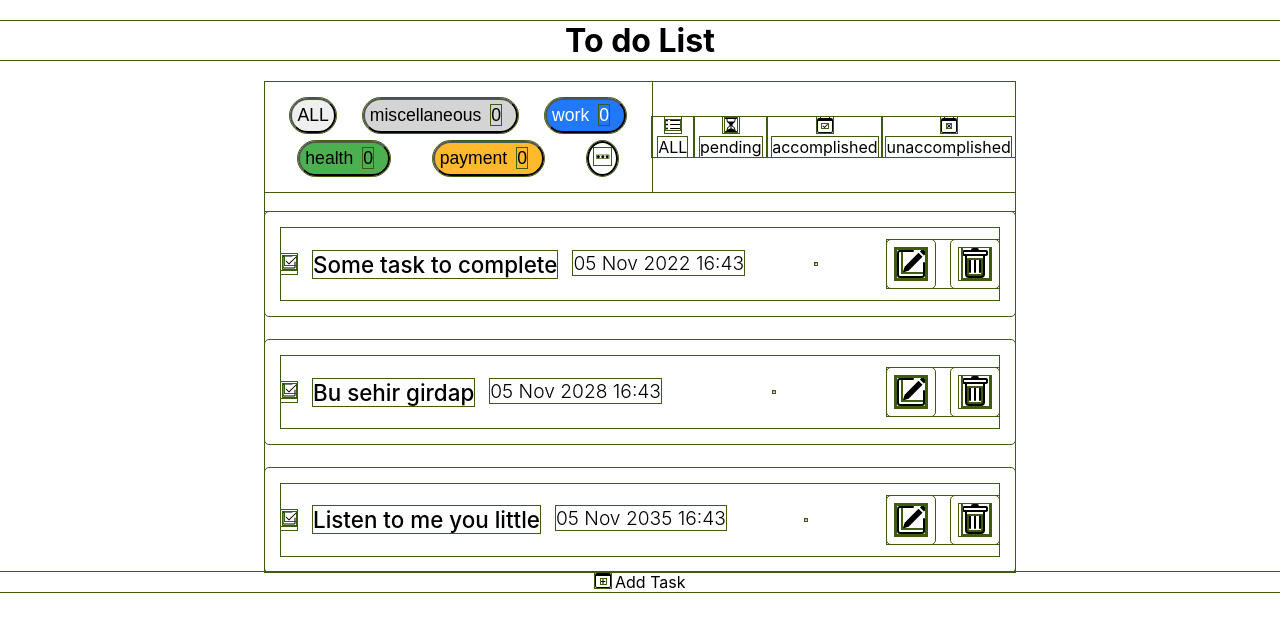
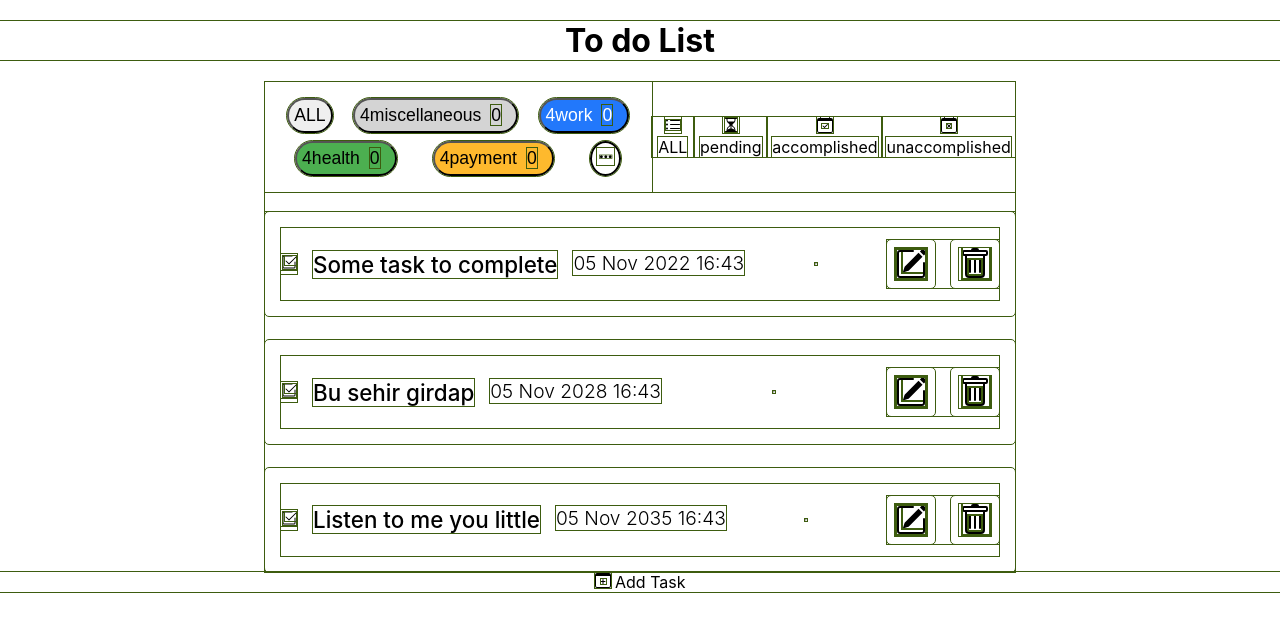
Before and after one commit to neo-the-coder/to-do-app, a React (Create React App) app in the folder to-do-app/: page / in a window 1280 px wide. Shown: the top 632 px of the page. Built offline with nearby package versions, Linux system fonts and the light colour scheme.

Commit message:
Add filtering to categories

```diff
--- a/to-do-app/src/app/store.js
+++ b/to-do-app/src/app/store.js
@@ -1,10 +1,12 @@
 import {configureStore} from '@reduxjs/toolkit';
 import todoReducer from '../slices/todoSlice';
 import categoryReducer from '../slices/categorySlice';
+import filterReducer from '../slices/filterSlice';
 
 export const store = configureStore({
     reducer: {
         todo: todoReducer,
-        category: categoryReducer
+        category: categoryReducer,
+        filter: filterReducer
     }
 })
--- a/to-do-app/src/components/AppBlock.js
+++ b/to-do-app/src/components/AppBlock.js
@@ -1,14 +1,17 @@
 import React from 'react'
 import { useSelector } from 'react-redux';
+import { filterData } from '../helpers/filterExample';
 import styles from '../styles/AppBlock.module.scss';
 import TodoItem from './TodoItem';
 
 function AppBlock({taskWindowOpen, setTaskWindowOpen}) {
     const todoList = useSelector(state => state.todo.todoList);
-    //console.log('current todoList -->', todoList)
+    const filters = useSelector(state => state.filter);
+    const filteredList = filterData(todoList, filters)
+    //console.log('FILTERED', filteredList)
     return (
     <div>
-        {todoList.map(todo => <TodoItem key={todo.id} todo={todo} taskWindowOpen={taskWindowOpen} setTaskWindowOpen={setTaskWindowOpen}/>)}
+        {filteredList.map(todo => <TodoItem key={todo.id} todo={todo} taskWindowOpen={taskWindowOpen} setTaskWindowOpen={setTaskWindowOpen}/>)}
     </div>
   )
 }
--- a/to-do-app/src/components/Categories.js
+++ b/to-do-app/src/components/Categories.js
@@ -1,6 +1,7 @@
 import React, { useState } from 'react'
 import { MdOutlineMoreHoriz } from 'react-icons/md';
 import { useDispatch, useSelector } from 'react-redux'
+import { allCategory, pickCategory } from '../slices/filterSlice';
 import styles from '../styles/Categories.module.scss';
 import SettingsCategories from './SettingsCategories';
 
@@ -8,17 +9,25 @@ function Categories() {
     const [openSettings, setOpenSettings] = useState(false);
     const categories = useSelector(state => state.category.categoriesList);
     const dispatch = useDispatch();
-
-    //addCategory, editCategory, deleteCategory. open window to do task
+    const cLength = categories.length;
 
   return (
     <>
-      <button>ALL</button>
+      <button onClick={() => dispatch(allCategory())}>ALL</button>
       {categories.map((category) => (
         <button
           style={{ backgroundColor: category.color, color: category.textColor }}
           key={category.id}
+          onClick={() => {
+            dispatch(
+              pickCategory({
+                category: category.name,
+                cLength,
+              })
+            );
+          }}
         >
+          {cLength}
           {category.name}
           <span>{category.count}</span>
         </button>
@@ -33,7 +42,12 @@ function Categories() {
         <MdOutlineMoreHoriz />
       </div>
       {/* optimize rendering by adding conditional state  */}
-      { openSettings && <SettingsCategories openSettings={openSettings} setOpenSettings={setOpenSettings} />}
+      {openSettings && (
+        <SettingsCategories
+          openSettings={openSettings}
+          setOpenSettings={setOpenSettings}
+        />
+      )}
     </>
   );
 }
--- a/to-do-app/src/components/SettingsCategories.js
+++ b/to-do-app/src/components/SettingsCategories.js
@@ -8,6 +8,7 @@ import ConfirmationBox from './ConfirmationBox';
 import getTextColor from '../helpers/HexToHSL';
 import { BsPencilSquare, BsTrash, BsXSquare } from 'react-icons/bs';
 import { updateTodo } from '../slices/todoSlice';
+import { pickCategory } from '../slices/filterSlice';
 
 function SettingsCategories({ openSettings, setOpenSettings }) {
   const categoryList = useSelector((state) => state.category.categoriesList);
@@ -88,6 +89,7 @@ function CategoryList({ category, setCategoryState, setOpenOptions }) {
 
   const handleConfirmation = () => {
     dispatch(deleteCategory(category.id));
+    dispatch(pickCategory({category: category.name}))
     for (const todo of todoList) {
       if (todo.category === category.name) {
         dispatch(
--- /dev/null
+++ b/to-do-app/src/helpers/filterExample.js
@@ -0,0 +1,29 @@
+export const filterData = (data, filters) => {
+  const selectedFilters = [];
+  for (const key in filters) {
+    if (filters[key].length > 0) {
+      const filtered = {};
+      filtered[key] = filters[key];
+      selectedFilters.push(filtered);
+    }
+  }
+  if (selectedFilters.length > 0) {
+    return data.filter((item) => {
+      return selectedFilters.every((filter) => {
+        const filterName = Object.keys(filter)[0];
+        return filter[filterName].includes(item[filterName]);
+      });
+    });
+  } else {
+    return data;
+  }
+};
+
+// const filterData = (data, filters) => {
+//   return data.filter((item) => {
+//     return filters.some((filter) => {
+//       const filterName = Object.keys(filter)[0];
+//       return filter[filterName].includes(item[filterName]);
+//     });
+//   });
+// };
--- /dev/null
+++ b/to-do-app/src/slices/filterSlice.js
@@ -0,0 +1,40 @@
+import { createSlice } from '@reduxjs/toolkit';
+
+const initValue = {
+  category: [],
+  status: [],
+};
+
+const filterSlice = createSlice({
+  name: "filters",
+  initialState: initValue,
+  reducers: {
+    pickCategory: (state, action) => {
+      // if all categories were picked, return empty array
+      if (!(state.category.length + 1 === action.payload.cLength)) {
+        return {
+          ...state,
+          category: state.category.includes(action.payload.category)
+            ? state.category.filter((cat) => cat !== action.payload.category)
+            : [...state.category, action.payload.category],
+        };
+      } else {
+        return {
+          ...state,
+          category: [],
+        };
+      }
+    },
+    allCategory: (state) => {
+      if (state.category.length !== 0) {
+        return {
+          ...state,
+          category: [],
+        };
+      }
+    },
+  },
+});
+
+export const { pickCategory, allCategory } = filterSlice.actions;
+export default filterSlice.reducer;
```
